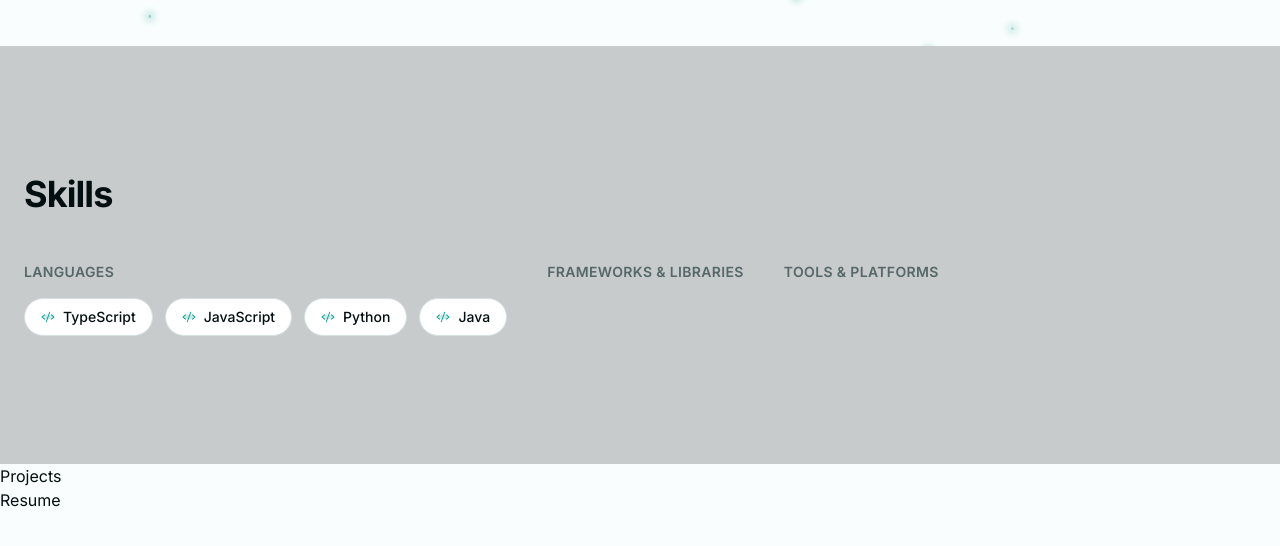
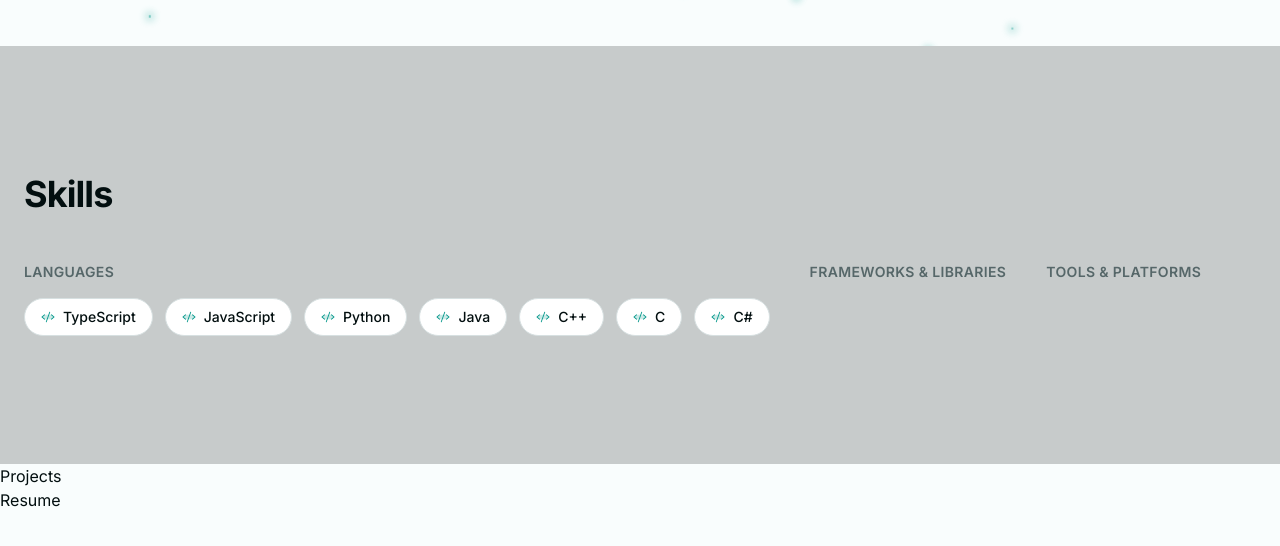
Before and after one commit to CalebNull/Portfolio, a Next.js app: page / in a window 1280 px wide. Shown: the part 754-1300 px from the top of the page. Built offline with nearby package versions, Linux system fonts and the light colour scheme.

Commit message:
skills update

```diff
--- a/components/skills.tsx
+++ b/components/skills.tsx
@@ -22,6 +22,9 @@ const SKILL_GROUPS: SkillGroup[] = [
       { label: "JavaScript", icon: <CodeIcon weight="duotone" /> },
       { label: "Python", icon: <CodeIcon weight="duotone" /> },
       { label: "Java", icon: <CodeIcon weight="duotone" /> },
+      { label: "C++", icon: <CodeIcon weight="duotone" /> },
+      { label: "C", icon: <CodeIcon weight="duotone" /> },
+      { label: "C#", icon: <CodeIcon weight="duotone" /> },
     ],
   },
   {
```
